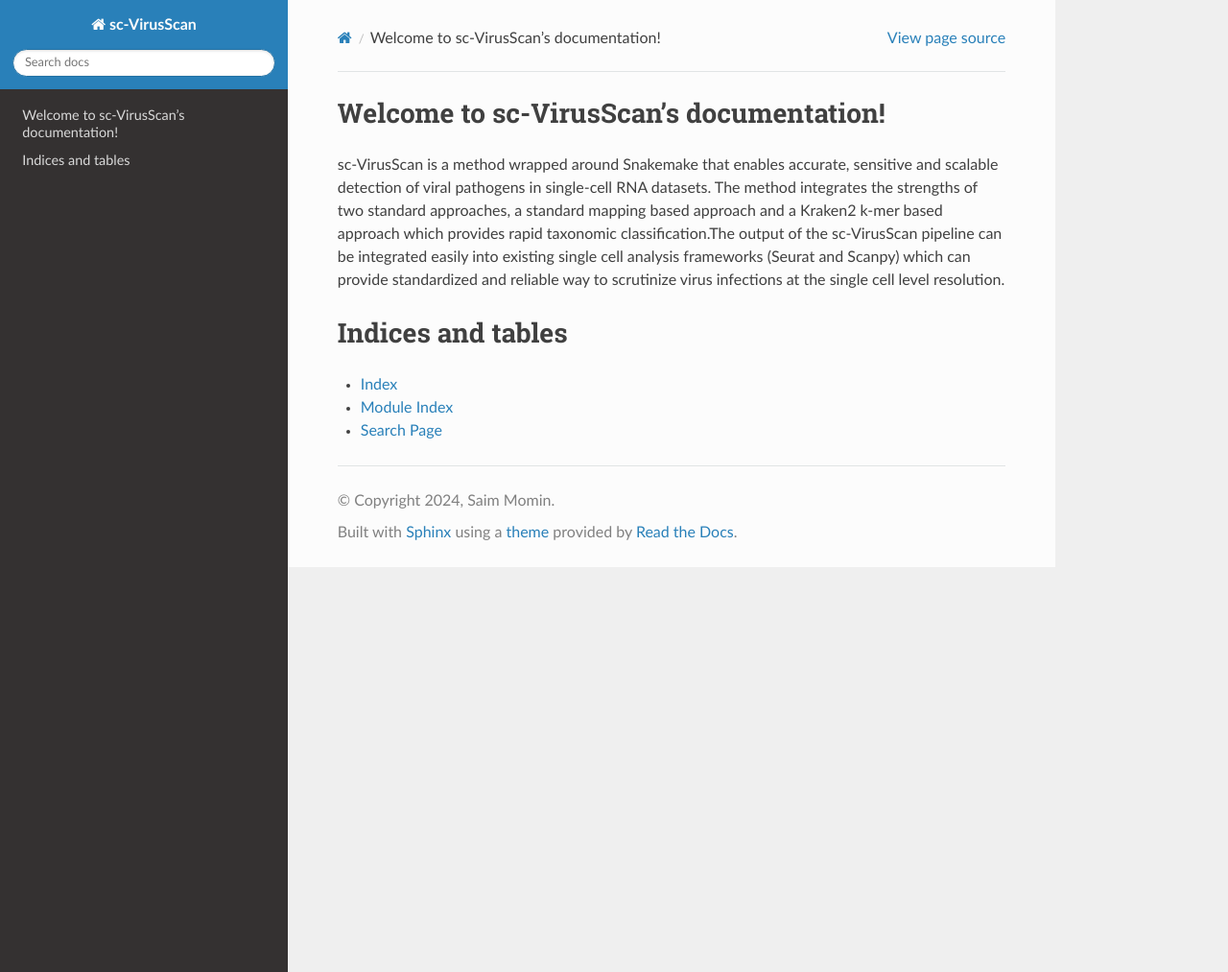
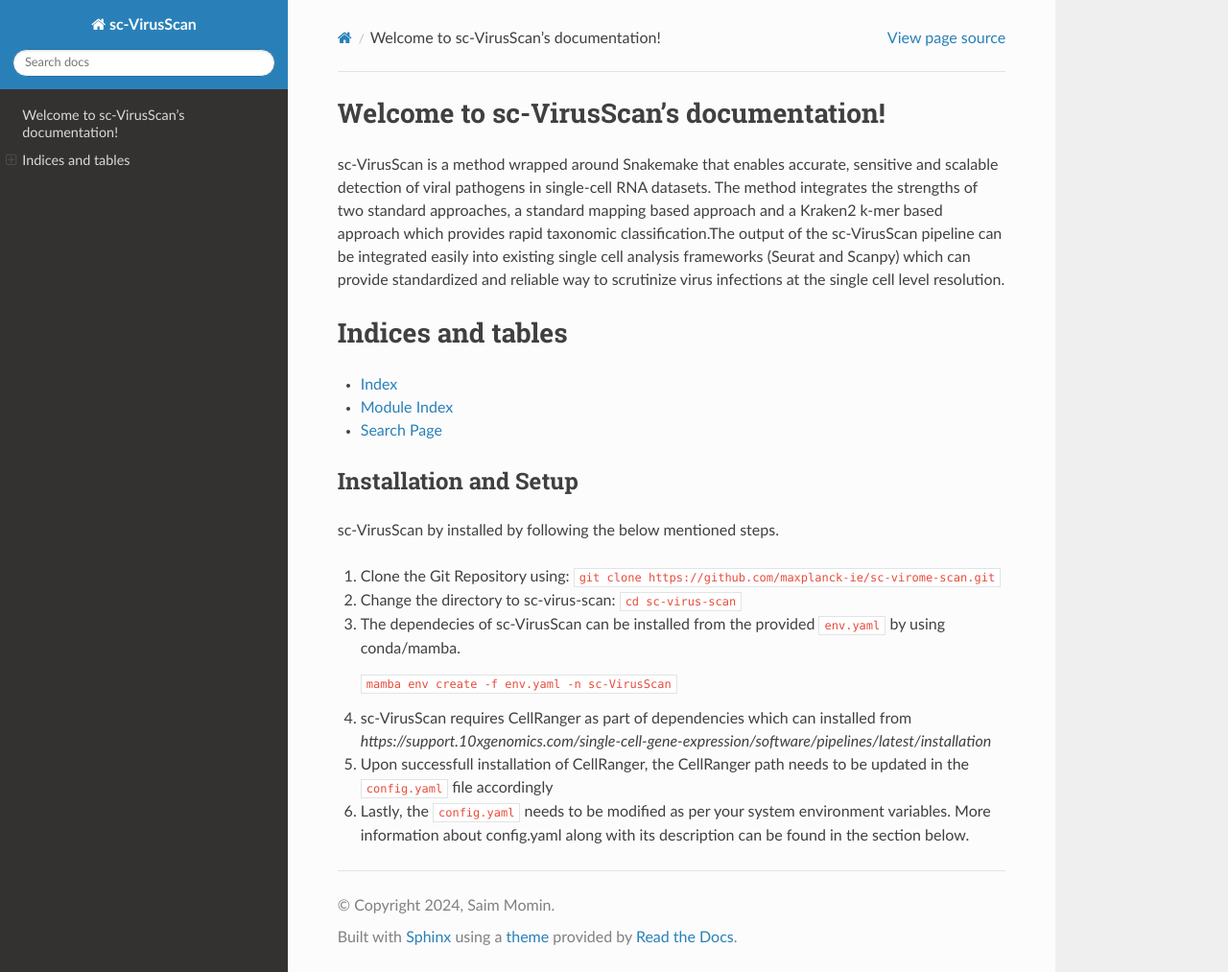
Before and after one commit to maxplanck-ie/sc-VirusScan, a Sphinx documentation site: the page built from docs/index.rst, in a window 1280 px wide and 1013 px high. Shown: the whole window at 96% size. Built offline with Sphinx 7.4.7 and the Read the Docs theme 2.0.0, drawn with Linux system fonts in a browser that asks for light colours.

Commit message:
Update index.rst

```diff
--- a/docs/index.rst
+++ b/docs/index.rst
@@ -19,3 +19,20 @@
 * :ref:`genindex`
 * :ref:`modindex`
 * :ref:`search`
+
+
+
+==================
+Installation and Setup
+==================
+
+sc-VirusScan by installed by following the below mentioned steps.
+
+1. Clone the Git Repository using: ``git clone https://github.com/maxplanck-ie/sc-virome-scan.git``
+2. Change the directory to sc-virus-scan: ``cd sc-virus-scan``
+3. The dependecies of sc-VirusScan can be installed from the provided ``env.yaml`` by using conda/mamba.
+
+   ``mamba env create -f env.yaml -n sc-VirusScan``
+4. sc-VirusScan requires CellRanger as part of dependencies which can installed from `https://support.10xgenomics.com/single-cell-gene-expression/software/pipelines/latest/installation`
+5. Upon successfull installation of CellRanger, the CellRanger path needs to be updated in the ``config.yaml`` file accordingly
+6. Lastly, the ``config.yaml`` needs to be modified as per your system environment variables. More information about config.yaml along with its description can be found in the section below.
```
